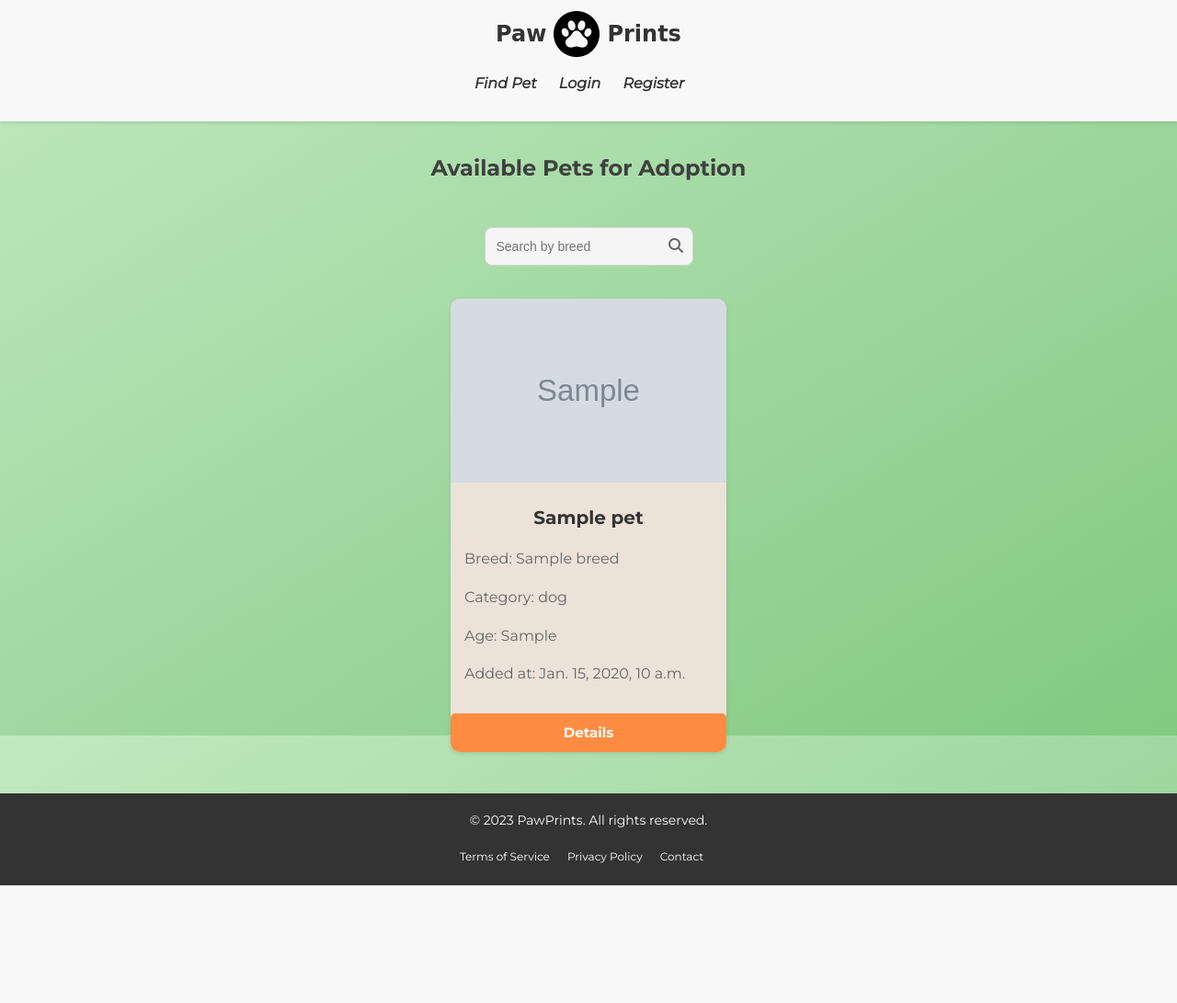
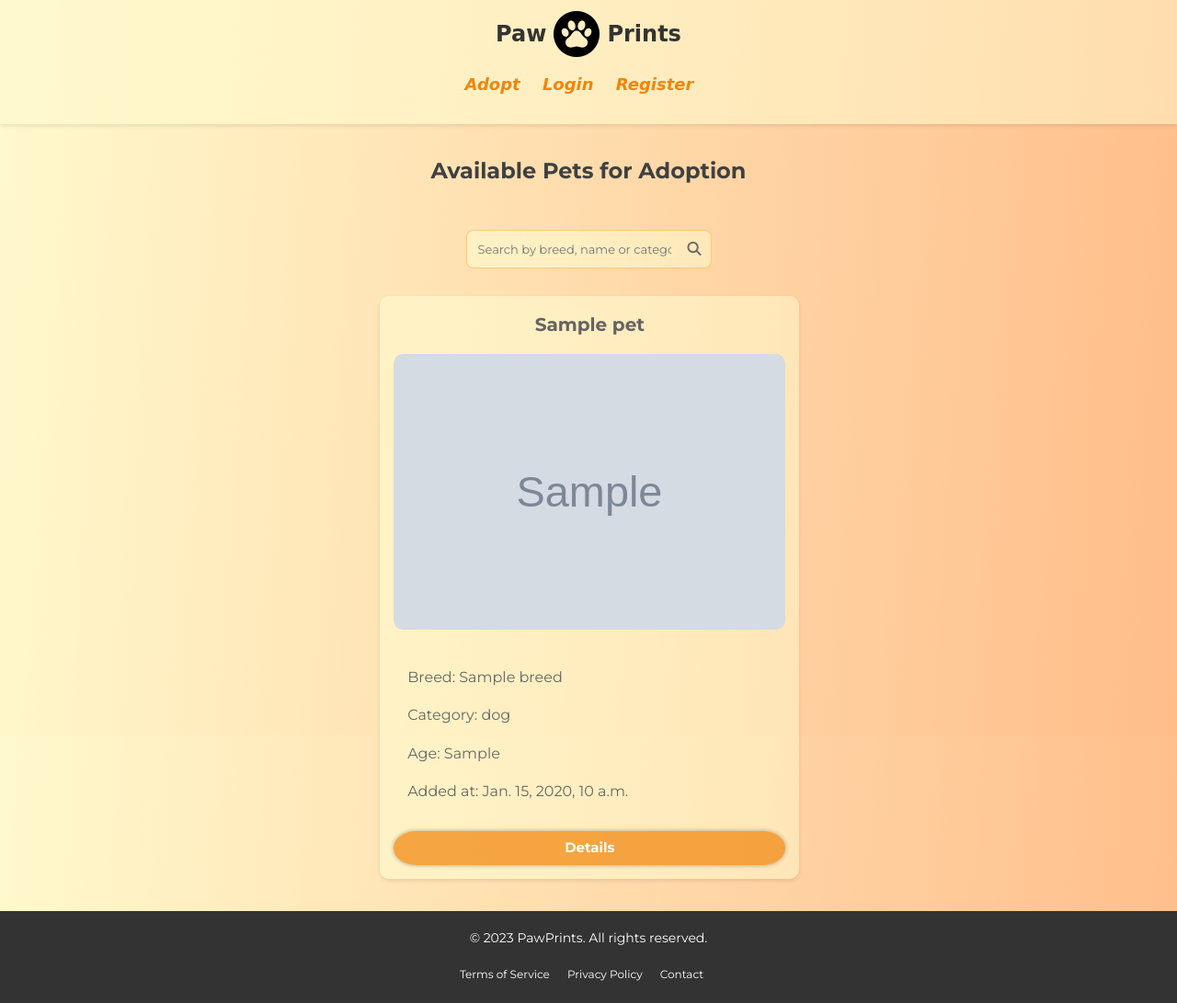
Before and after one commit to eftenow/PawPrints_app, a Django app: page /pets/ in a window 1280 px wide. Shown: the whole page at 92% size. Before the commit the page ends 963 px from the top, so only its background shows below. Run offline with Django 5.2, Linux system fonts and the light colour scheme; tables that the repository leaves empty hold one stand-in row (values such as "Sample post"); grey boxes marked "Sample" are stand-in pictures.

Commit message:
overall cosmetic changes/fixes

```diff
--- a/static/css/home.css
+++ b/static/css/home.css
@@ -2,7 +2,10 @@ body {
     font-family: Latto, sans-serif;
     line-height: 1.6;
     background-color: #f5f5f5;
+    color: rgb(241, 133, 10);
+    background: linear-gradient(94deg, rgba(255, 249, 205, 1) 0%, rgba(255, 189, 138, 1) 100%);
     margin: 0;
+
 }
 
 
@@ -14,7 +17,7 @@ body {
 
 /* Header Styles */
 header {
-    background-color: #f8f8f8;
+    background: linear-gradient(275deg, rgb(255 249 205 / 51%) 0%, rgb(255 249 205 / 68%) 80%);
     padding: 12px 0;
     box-shadow: 0 2px 4px rgba(0, 0, 0, 0.1);
 }
@@ -45,7 +48,7 @@ nav {
 }
 
 .logo-title {
-    font-family: "cursive", 'Comic Sans MS';
+    font-family: 'Merienda', cursive;
     color: #333;
     margin: 0;
 }
@@ -62,15 +65,17 @@ nav ul.nav-links li {
 
 nav ul.nav-links li a {
     text-decoration: none;
-    color: #333;
+    color: rgb(241, 133, 10);
+    font-size: 18px;;
     font-weight: bold;
+    font-family: 'Merienda', cursive;
 }
 
 /* Hero Section Styles */
 .hero {
     text-align: center;
     padding: 100px 0;
-    background-color: #fff;
+    background: linear-gradient(275deg, rgba(255, 249, 205, 1) 0%, rgba(255, 249, 205, 1) 80%);
 }
 
 .hero h2 {
@@ -102,7 +107,7 @@ nav ul.nav-links li a {
 /* Features Section Styles */
 .features {
     padding: 80px 0;
-    background-color: #f9f9f9;
+    background: linear-gradient(94deg, rgb(255 249 205) 0%, rgb(247 183 133) 100%);
 }
 
 .feature {
@@ -130,7 +135,7 @@ nav ul.nav-links li a {
 .testimonial {
     padding: 50px 0;
     text-align: center;
-    background-color: #f8f8f8;
+    background: linear-gradient(275deg, rgba(255, 249, 205, 1) 0%, rgba(255, 249, 205, 1) 80%);
 }
 
 .testimonial h2 {
--- a/static/css/petFunctions.css
+++ b/static/css/petFunctions.css
@@ -23,16 +23,17 @@ textarea {
 }
 
 button[type="submit"] {
-    background-color: #4CAF50;
+    background-color: rgb(241 133 10 / 60%);
     color: white;
     padding: 10px 20px;
     border: none;
     border-radius: 4px;
     cursor: pointer;
+    font-weight: 600;
 }
 
 button[type="submit"]:hover {
-    background-color: #45a049;
+    background-color: rgb(241 133 10 / 92%);
 }
 
 .edit-delete input,
@@ -40,13 +41,12 @@ button[type="submit"]:hover {
 .create-pet-form textarea,
 .edit-delete input,
 select {
-    background-color: rgb(231 231 231);
+    background: linear-gradient(275deg, rgba(255, 249, 205, 1) 0%, rgba(255, 249, 205, 1) 80%);
     border: 0.2px solid rgb(186, 184, 184);
-    border-radius: 3px;
-    padding-left: 2px;
     margin-top: 8px;
     border-radius: 4px;
     padding: 6px 8px;
+    font-family: 'Montserrat', 'sans-serif';
 }
 
 .create-pet-form div select {
@@ -58,7 +58,7 @@ select {
     margin-top: 3.5%;
 }
 
-
+/*all pets*/
 .adopt-title {
     text-align: center;
     margin: 2.5% 0 3.5% 0;
@@ -67,15 +67,9 @@ select {
 .filter-section {
     display: flex;
     align-items: center;
+    justify-content: center;
     flex-wrap: wrap;
-    justify-content: center;
-    flex-direction: column;
-}
-
-#breedFilter {
-    max-width: 280px;
-    padding: 5% 10%;
-    border-radius: 8px;
+    margin-bottom: 20px;
 }
 
 .filter-section label {
@@ -100,22 +94,23 @@ select {
 .searchbar {
     display: flex;
     align-items: center;
-    background-color: #f5f5f5;
+    background: linear-gradient(275deg, rgb(255 249 205 / 51%) 0%, rgb(255 249 205 / 68%) 80%);
     border-radius: 8px;
     padding: 4px;
-    border: 1px solid lightgray;
+    border: 1px solid rgb(255 139 8 / 39%);
 }
 
 #breedFilter {
     flex: 1;
-    max-width: 280px;
+    max-width: 320px;
+    min-width: 210px;
     border: none;
     outline: none;
     padding: 8px;
     margin-right: 4px;
-    font-size: 14px;
-    color: #333;
+    font-size: 13px;
     background-color: transparent;
+    font-family: 'Montserrat', 'sans-serif';
 }
 
 #searchButton {
@@ -123,11 +118,10 @@ select {
     border: none;
     margin: 0;
     cursor: pointer;
-    padding: 3.4% 2.5%;
 }
 
 #searchButton i {
-    font-size: 16px;
+    font-size: 15px;
     color: #666666;
 }
 
@@ -138,39 +132,68 @@ select {
     padding: 0;
 }
 
+.row {
+    width: 37%;
+    display: flex;
+    justify-content: center;
+}
+
+.col {
+    flex-basis: 100%;
+}
+
 .pet-item {
-    width: 300px;
-    margin: 20px;
-    background-color: #ECE2D8;
+    width: 90%;
+    max-width: 600px;
     border-radius: 10px;
     box-shadow: 0 2px 4px rgba(0, 0, 0, 0.1);
     overflow: hidden;
+    margin: 10px;
+    padding: 10px;
+    background: linear-gradient(275deg, rgb(255 249 205 / 51%) 0%, rgb(255 249 205 / 68%) 80%);
 }
 
-.pet-item img {
+.pet-item .pet-image {
     width: 100%;
-    height: 200px;
-    object-fit: cover;
-    border-radius: 10px 10px 0 0;
+    text-align: center;
 }
 
-.pet-item .pet-details {
+.pet-item .pet-image img {
+    width: 100%;
+    max-height: 300px;
+    object-fit: cover;
+    border-radius: 10px;
+}
+
+.pet-item, .pet-details {
     padding: 15px;
 }
 
-.pet-item .pet-details h3 {
+
+.pet-item h3 {
     font-size: 20px;
     font-weight: bold;
-    margin-bottom: 12px;
-    color: #333333;
+    margin-bottom: 16px;
+    color: #656363;
+    margin-top: 0;
     text-align: center;
-    margin-top: 0;
 }
 
 .pet-item .pet-details p {
     font-size: 16px;
     margin-bottom: 5px;
     color: #666666;
+}
+
+.details-btn {
+    display: block;
+    text-align: center;
+    margin-top: 10px;
+    color: #ffffff;
+    background-color: rgb(241 133 10 / 60%);
+    padding: 8px 16px;
+    border-radius: 4px;
+    text-decoration: none;
 }
 
 .pet-item .pet-details .breed {
@@ -185,22 +208,26 @@ select {
 .pet-item .details-btn {
     display: flex;
     margin-top: 10px;
-    background-color: #FF8C42;
     border: none;
-    border-radius: 5px;
-    padding: 9px 16px;
     font-size: 15px;
     font-weight: bold;
     color: #FFFFFF;
     cursor: pointer;
-    transition: background-color 0.3s ease;
     justify-content: center;
     text-decoration: none;
+    background-color: rgb(241 133 10 / 70%);
+    padding: 0.4rem 1.2rem;
+    outline: none;
+    box-sizing: border-box;
+    border-radius: 1.5rem/50%;
+    transition: background-color 100ms ease-in-out, transform 200ms cubic-bezier(0.18, 0.89, 0.32, 1.28);
+    box-shadow: 0 0 5px rgb(0 0 0 / 32%);
 }
 
 .pet-item .details-btn:hover {
-    background-color: #FF7733;
-    scale: 1.05;
+    background-color: rgb(241 133 10 / 90%);
+    box-shadow: 0 0 8px rgb(0 0 0 / 45%);
+    scale: 1.04;
 }
 
 .pet-item.empty {
@@ -213,6 +240,7 @@ select {
 
 .pet-details-page {
     display: flex;
+    position: relative;
     justify-content: center;
     align-items: center;
     flex-direction: column;
@@ -221,6 +249,7 @@ select {
     padding: 2% 0;
     width: 75%;
     margin: 5.5% auto;
+    background: linear-gradient(275deg, rgb(255 249 205 / 51%) 0%, rgb(255 249 205 / 68%) 80%);
 }
 
 .pet {
@@ -308,9 +337,9 @@ select {
     margin-bottom: 10px;
     border-radius: 4px;
     border: 1px solid #cccccc;
-    background-color: #f5f5f5;
-    font-size: 16px;
-    color: #333333;
+    background: linear-gradient(275deg, rgb(255 249 205 / 51%) 0%, rgb(255 249 205 / 68%) 80%);
+    font-size: 15px;
+    color: #666666;
 }
 
 .comment-form textarea {
--- a/static/css/profile-details.css
+++ b/static/css/profile-details.css
@@ -4,13 +4,12 @@ body {
     font-size: 16px;
     color: #404040;
     font-family: Montserrat, sans-serif;
-    background-image: linear-gradient(to bottom right, #c0e9c0 0%, #a1d8a1 50%, #81c981 100%);
     background-position: center;
     background-attachment: fixed;
 }
 
 .card {
-    background-color: #fff;
+    background: linear-gradient(275deg, rgb(255 249 205 / 81%) 0%, rgb(255 249 205) 80%);
     max-width: 360px;
     display: flex;
     flex-direction: column;
--- a/templates/base.html
+++ b/templates/base.html
@@ -26,7 +26,7 @@
             </div>
 
             <ul class="nav-links">
-                <li class="nav-item"><a href="{% url 'pet_list' %}"><i>Find Pet</i></a></li>
+                <li class="nav-item"><a href="{% url 'pet_list' %}"><i>Adopt</i></a></li>
                 {% if request.user.is_authenticated %}
                     <li class="nav-item"><a href="{% url 'pet_add' %}"><i>Add Pet</i></a></li>
                     <li class="nav-item"><a href="{% url 'account details' user.pk %}"><i>Profile</i></a></li>
--- a/templates/home/home-template.html
+++ b/templates/home/home-template.html
@@ -6,7 +6,7 @@
       <div class="container">
         <h2>Welcome to PawPrints</h2>
         <p>Find your perfect companion and give them a forever home</p>
-        <a href="#" class="btn">Adopt Now</a>
+        <a href="{% url 'pet_list' %}" class="btn">Adopt Now</a>
       </div>
     </section>
   </header>
--- a/templates/pet/all-pets.html
+++ b/templates/pet/all-pets.html
@@ -1,37 +1,38 @@
 {% extends 'base.html' %}
-
 
 {% block content %}
     <h2 class="adopt-title">Available Pets for Adoption</h2>
 
     <div class="filter-section">
         <div class="searchbar">
-        <input type="text" id="breedFilter" placeholder="Search by breed">
+            <input type="text" id="breedFilter" placeholder="Search by breed, name or category">
             <button id="searchButton" aria-label="Search">
                 <i class="fa fa-search"></i>
             </button>
         </div>
     </div>
 
-    </div>
-    <ul class="pets-list">
-
+    <div class="pets-list">
         {% for pet in object_list %}
-            <li class="pet-item">
+            <div class="row">
+                <div class="col">
+                    <div class="pet-item">
+                            <h3>{{ pet.name }}</h3>
                         <div class="pet-image">
                             <img src="{{ pet.image.url }}" alt="{{ pet.name }}">
                         </div>
                         <div class="pet-details">
-                    <h3>{{ pet.name }}</h3>
                             <p>Breed: {{ pet.breed.name }}</p>
                             <p>Category: {{ pet.pet_category }}</p>
                             <p>Age: {{ pet.age }}</p>
                             <p>Added at: {{ pet.added_at }}</p>
                         </div>
                         <a href="{% url 'pet_detail' pet.id %}" class="details-btn">Details</a>
-            </li>
+                    </div>
+                </div>
+            </div>
         {% empty %}
-            <li>No pets available for adoption.</li>
+            <p>No pets available for adoption.</p>
         {% endfor %}
-    </ul>
+    </div>
 {% endblock %}
--- a/templates/pet/pet-details.html
+++ b/templates/pet/pet-details.html
@@ -16,6 +16,7 @@
         </div>
         </div>
     <p class="details-description"><strong>Description:</strong> {{ pet.description }}</p>
+        <a class='adopt-btn' href="#">Adopt</a>
     </div>
 
     <div class="comment-section">
```
Also changed, not shown: other parts of static/css/profile-details.css (+32 -4 lines), templates/pet/test.html (added, +31 -0 lines), media/images/resque-dogs_AH45UJV.png (added), media/images/resque-dogs_wdArDq3.png (added), media/images/wed-pic2.png (added), media/images/wed-pic2_R0PaaNL.png (added), media/images/wedding.png (added), media/images/wedding_6K5uadr.png (added). Lines whose indentation alone changed are shown as unchanged.
